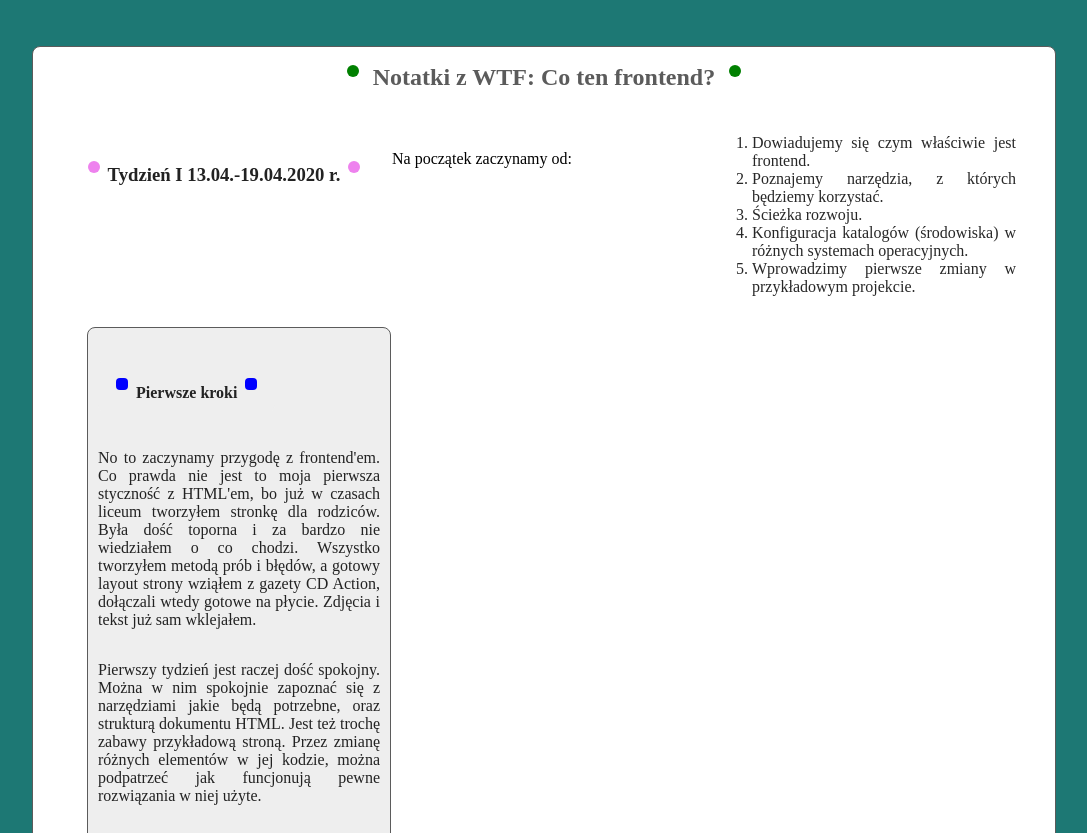
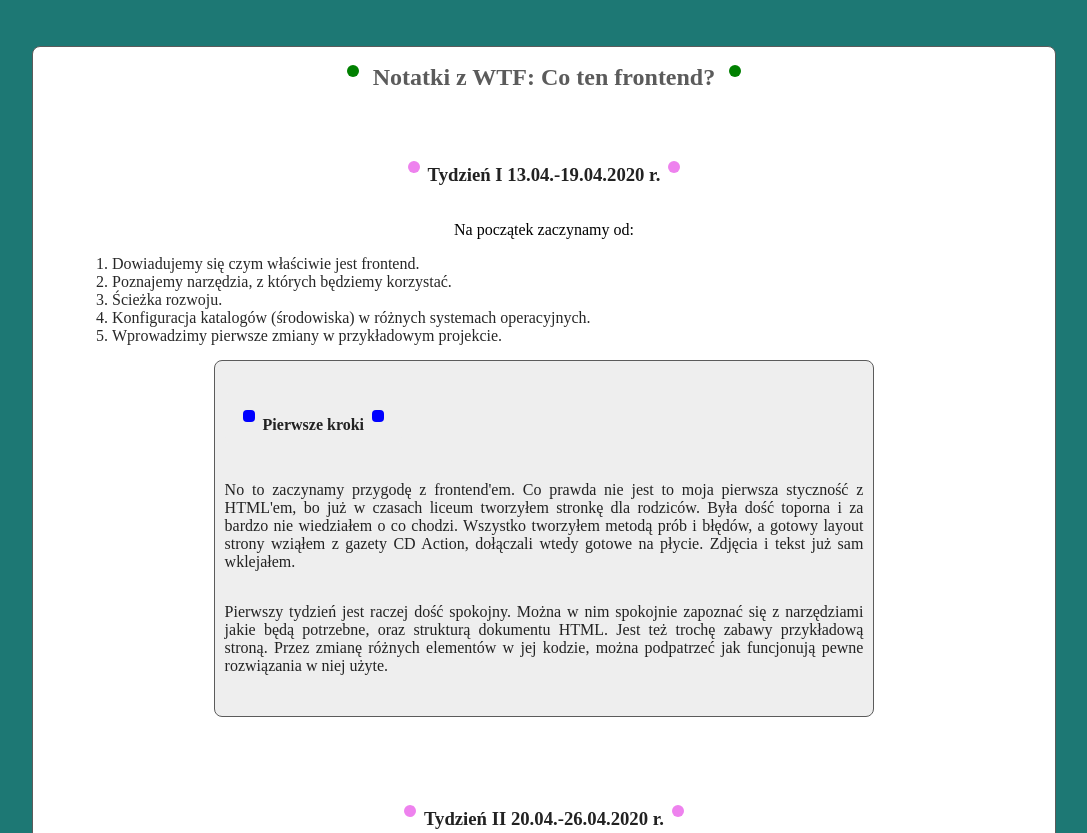
Before and after one commit to pawel-haraf/homepage-webpack, a website built with webpack: page src/pages/index.html in a window 1280 px wide. Shown: the part 1300-2133 px from the top of the page, without its empty margins (96-1183 px from the left). Built offline with nearby package versions, Linux system fonts and the light colour scheme.

Commit message:
remove grod

```diff
--- a/src/scss/style.scss
+++ b/src/scss/style.scss
@@ -1,4 +1,4 @@
-@mixin ornament($radius, $background){
+@mixin ornament($radius, $background) {
   content: "";
   display: inline-block;
   width: 12px;
@@ -19,11 +19,11 @@ html {
 }
 
 .body {
-  background: #1D7874;
+  background: #1d7874;
   display: grid;
   grid-template-columns: 1fr, 8fr, 1f;
   grid-template-areas:
-  "header header header"
+    "header header header"
     ". main ."
     ". footer .";
 }
@@ -35,14 +35,13 @@ html {
   margin: 15px;
   border: 1px #5b5b5b solid;
   border-radius: 8px;
-  width: 90%;
+  width: 70vw;
   display: flex;
   flex-direction: column;
   justify-content: center;
   align-content: center;
   align-items: start;
-  &__code{
-
+  &__code {
   }
   &__description {
     color: #222222;
@@ -68,10 +67,10 @@ html {
     color: #222222;
     text-align: center;
     border-radius: 8px;
-    &::before{
+    &::before {
       @include ornament(4px, blue);
     }
-    &::after{
+    &::after {
       @include ornament(4px, blue);
     }
   }
@@ -79,10 +78,9 @@ html {
 
 @media screen and (min-width: 769px) {
   .article {
-    width: 100%;
+    width: 70%;
   }
 }
-
 
 .descriptionList {
   margin: 0;
@@ -90,7 +88,7 @@ html {
   &__term {
     margin-left: 10px;
   }
-  &__details{
+  &__details {
     margin-left: 30px;
   }
 }
@@ -184,20 +182,19 @@ html {
     align-content: center;
     width: 80vw;
   }
-  &__header{
+  &__header {
     background: #f9f9f970;
     width: 60vw;
     margin-top: 25px;
     color: #d5a021;
     text-align: center;
-    &::before{
+    &::before {
       @include ornament(50%, tomato);
     }
-    &::after{
+    &::after {
       @include ornament(50%, tomato);
     }
   }
-
 }
 
 .navigation {
@@ -255,10 +252,10 @@ html {
     color: #5b5b5b;
     margin-top: 10px;
     text-align: center;
-    &::before{
+    &::before {
       @include ornament(20px, green);
     }
-    &::after{
+    &::after {
       @include ornament(20px, green);
     }
   }
@@ -286,18 +283,19 @@ html {
   margin: 15px;
   padding: 8px;
   border-radius: 20px;
-  display: grid;
-  grid-template-columns: repeat(auto-fit, minmax(240px,1fr));
-  grid-gap: 1rem;
+  display: flex;
+  flex-direction: column;
+  justify-content: center;
+  align-items: center;
   width: 75vw;
   &__heading {
     background: #ffffff;
     color: #222222;
     text-align: center;
-    &::before{
+    &::before {
       @include ornament(16px, violet);
     }
-    &::after{
+    &::after {
       @include ornament(16px, violet);
     }
   }
```
